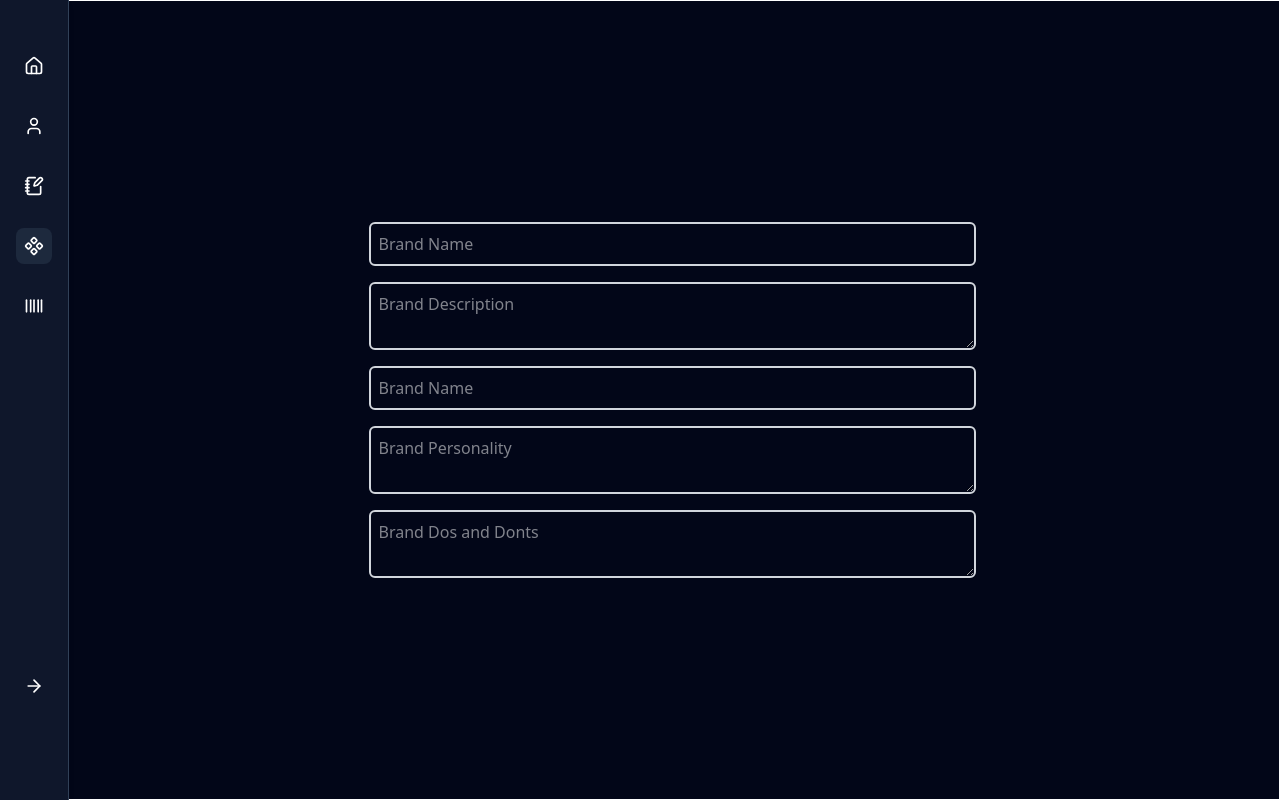
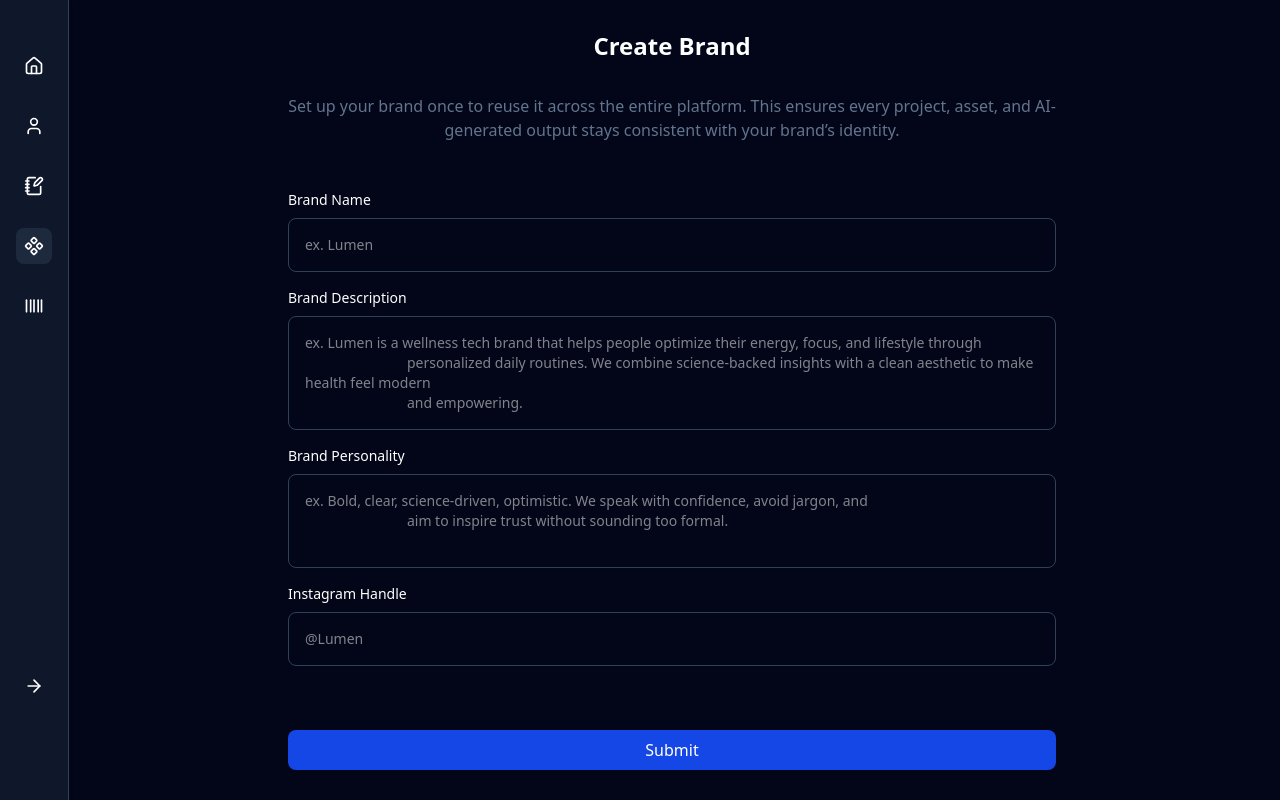
Before and after one commit to Alkemiist/pablo-next, a Next.js app: page /brand-creation in a window 1280 px wide. Built offline with nearby package versions, Linux system fonts and the light colour scheme.

Commit message:
figured out Zod

```diff
--- a/app/brand-creation/page.tsx
+++ b/app/brand-creation/page.tsx
@@ -1,37 +1,95 @@
+'use client'
+
 //imports
 import { useForm } from 'react-hook-form';
+import TextareaAutosize from 'react-textarea-autosize';
+import { zodResolver } from '@hookform/resolvers/zod';
+import { brandSchema, type BrandSchema } from '@/lib/brandSchema';
 
 
 
 export default function BrandCreation() {
+
+
+    const { register, reset, handleSubmit, formState: { errors, isSubmitting } } = useForm<BrandSchema>({
+        resolver: zodResolver(brandSchema),
+    });
+
+    const onSubmit = async(data: BrandSchema) => {
+        console.log(data);
+        reset();
+    };
+
     return (
-       <div className='flex flex-col gap-4 justify-center items-center border h-screen'>
-        <form action="" className='flex flex-col gap-4 justify-center items-center md:w-1/2 w-full max-w-3xl'>
+       <div className='flex flex-col gap-4 justify-center items-center h-screen px-4'>
 
+            <div className="flex flex-col w-full lg:w-80% max-w-3xl text-center mb-8">
+                <h1 className='text-2xl font-bold mb-8'>Create Brand</h1>
+                <p className='text-slate-500'>
+                    Set up your brand once to reuse it across the entire platform.
+                    This ensures every project, asset, and AI-generated output stays consistent with your brand’s identity.
+                </p>
+            </div>
+
+            <form action="" className='flex flex-col gap-4 justify-center items-center w-full max-w-3xl'>
+                {/* Brand Name */}
+                <div className='w-full flex flex-col gap-2'>
+                    <label htmlFor="brandName" className='text-sm font-medium'>Brand Name</label>
                     <input
                         type="text"
-                placeholder='Brand Name'
-                className='border-2 border-gray-300 rounded-md p-2 w-full'
+                        placeholder='ex. Lumen'
+                        {...register("brandName")}
+                        className='border border-slate-700 w-full text-sm rounded-lg px-4 py-4 text-left'
                     />
-            <textarea
-                placeholder='Brand Description'
-                className='border-2 border-gray-300 rounded-md p-2 w-full'
+                    {errors.brandName && <p className='text-red-500 text-sm'>{errors.brandName.message}</p>}
+                </div>
+                {/* Brand Description */}
+                <div className='w-full flex flex-col gap-2'>
+                    <label htmlFor="brandDescription" className='text-sm font-medium'>Brand Description</label>
+                    <TextareaAutosize
+                        placeholder='ex. Lumen is a wellness tech brand that helps people optimize their energy, focus, and lifestyle through
+                            personalized daily routines. We combine science-backed insights with a clean aesthetic to make health feel modern
+                            and empowering.'
+                        minRows={3}
+                        {...register("brandDescription")}
+                        className='border border-slate-700 w-full text-sm rounded-lg px-4 py-4 text-left resize-none'
                     />
+                    {errors.brandDescription && <p className='text-red-500 text-sm'>{errors.brandDescription.message}</p>}
+                </div>
+                {/* Brand Personality */}
+                <div className='w-full flex flex-col gap-2'>
+                    <label htmlFor="brandPersonality" className='text-sm font-medium'>Brand Personality</label>
+                    <TextareaAutosize
+                        placeholder='ex. Bold, clear, science-driven, optimistic. We speak with confidence, avoid jargon, and
+                            aim to inspire trust without sounding too formal.'
+                        minRows={3}
+                        {...register("brandPersonality")}
+                        className='border border-slate-700 w-full text-sm rounded-lg px-4 py-4 text-left resize-none'
+                    />
+                    {errors.brandPersonality && <p className='text-red-500 text-sm'>{errors.brandPersonality.message}</p>}
+                </div>
+                {/* Instagram Handle */}
+                <div className='w-full flex flex-col gap-2'>
+                    <label htmlFor="instagramHandle" className='text-sm font-medium'>Instagram Handle</label>
                     <input
-                type="social handle"
-                placeholder='Brand Name'
-                className='border-2 border-gray-300 rounded-md p-2 w-full'
+                        type="text"
+                        placeholder='@Lumen'
+                        {...register("instagramHandle")}
+                        className='border border-slate-700 w-full text-sm rounded-lg px-4 py-4 text-left'
                     />
-            <textarea
-                placeholder='Brand Personality'
-                className='border-2 border-gray-300 rounded-md p-2 w-full'
-            />
-            <textarea
-                placeholder='Brand Dos and Donts'
-                className='border-2 border-gray-300 rounded-md p-2 w-full'
-            />
+                    {errors.instagramHandle && <p className='text-red-500 text-sm'>{errors.instagramHandle.message}</p>}
+                </div>
+                {/* Submit Button */}
+                <button
+                    type='submit'
+                    className='bg-blue-700 text-white px-4 py-2 font-medium rounded-lg w-full mt-12 hover:bg-blue-800 cursor-pointer'
+                    onClick={handleSubmit(onSubmit)}
+                    disabled={isSubmitting}
+                    >
+                    {isSubmitting ? "Submitting..." : "Submit"}
+                </button>
+            </form>
 
-        </form>
        </div>
     )
 }
--- /dev/null
+++ b/lib/brandSchema.ts
@@ -0,0 +1,11 @@
+import { z } from "zod";
+
+export const brandSchema = z.object({
+    brandName: z.string().min(1, "Brand name is required"),
+    brandDescription: z.string().min(100, "Brand description is not long enough"),
+    brandPersonality: z.string().min(50, "Brand personality is not long enough"),
+    instagramHandle: z.string().min(1, "Instagram handle is required"),
+    // brandDosAndDonts: z.string().min(1, "Brand dos and donts are required"),
+});
+
+export type BrandSchema = z.infer<typeof brandSchema>;
--- a/package.json
+++ b/package.json
@@ -18,6 +18,7 @@
     "react": "^19.0.0",
     "react-dom": "^19.0.0",
     "react-hook-form": "^7.56.4",
+    "react-textarea-autosize": "^8.5.9",
     "tailwind-merge": "^3.2.0",
     "tw-animate-css": "^1.2.8",
     "zod": "^3.25.7"
```
Also changed, not shown: 1 other file (tests, documents, lock files or other folders). Lines whose indentation alone changed are shown as unchanged.
